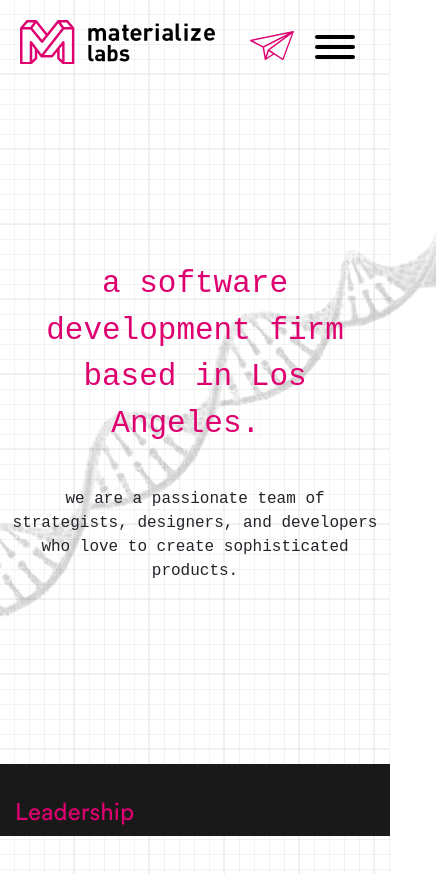
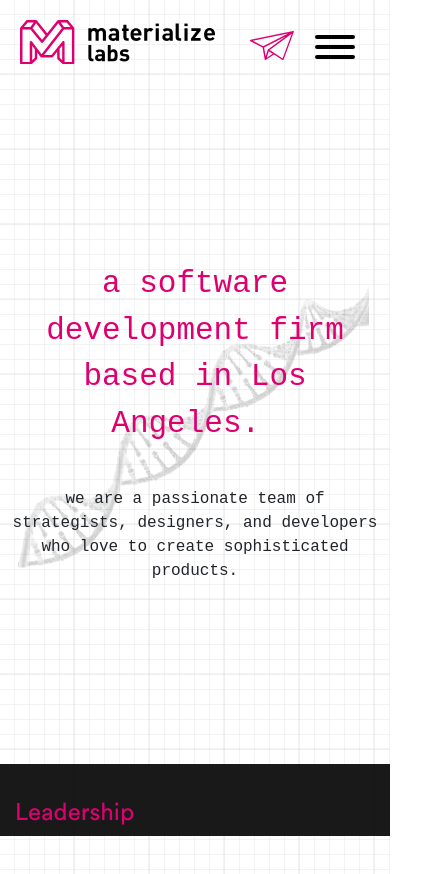
Before and after one commit to alexnord/materialize, a Vue app: page /about in a window 390 px wide. Shown: the top 874 px of the page, 436 px wide, since content can reach past the window. Built offline with nearby package versions, Linux system fonts and the light colour scheme; what vue-particles, vue-scroll-reveal would draw is missing.

Commit message:
Made the bg image 100% on mobile

```diff
--- a/src/App.vue
+++ b/src/App.vue
@@ -49,7 +49,7 @@ export default {
     },
     setBgImageSize() {
       if ((window.innerHeight - 80 - this.navHeight) >= window.innerWidth) {
-        this.bgWidth = '140%';
+        this.bgWidth = '100%';
         this.bgHeight = 'unset';
       } else if ((window.innerHeight - 80 - this.navHeight) < window.innerWidth) {
         this.bgHeight = '80%';
--- a/src/assets/sass/styles.scss
+++ b/src/assets/sass/styles.scss
@@ -108,6 +108,7 @@ h4 {
 
 .wrapper {
   background-color: rgba(255, 255, 255, .85);
+  overflow: hidden;
 }
 
 .nav-wrap {
```
